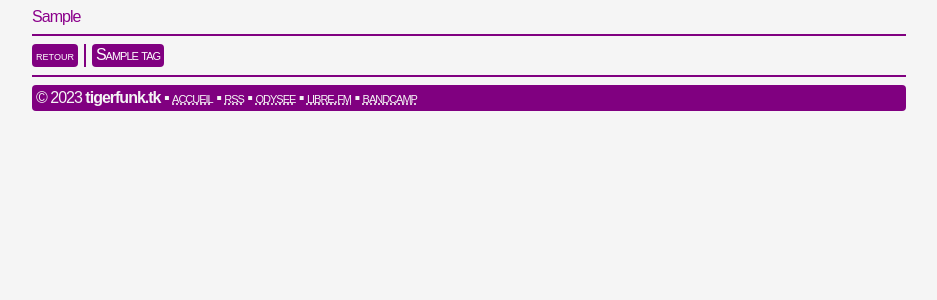
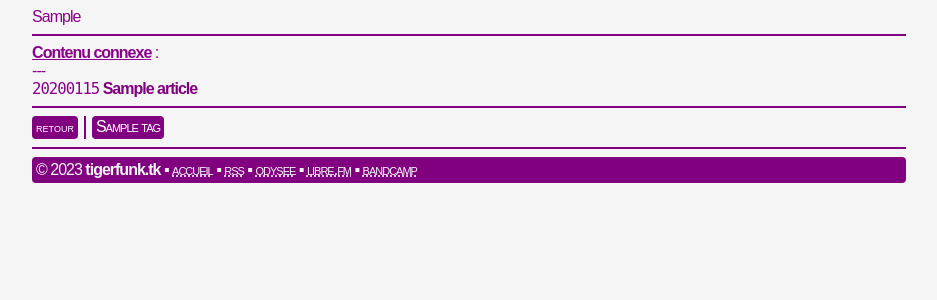
Before and after one commit to teegre/tigerfunk.tk, a Django app: page /article/1/ in a window 1280 px wide. Shown: the part 179-479 px from the top of the page, without its empty margins (171-1108 px from the left). Run offline with Django 4.2, Linux system fonts and the light colour scheme; tables that the repository leaves empty hold one stand-in row (values such as "Sample post").

Commit message:
article: added related articles.

```diff
--- a/tigerfunk/home/models.py
+++ b/tigerfunk/home/models.py
@@ -40,10 +40,11 @@ class Article(models.Model):
   date = models.DateTimeField('date de publication')
   entry = models.TextField()
   keywords = models.CharField(max_length=255, default='', blank=True)
+  hidden = models.BooleanField(default=False)
   og_type = models.CharField(max_length=50, default='', blank=True)
   og_image = models.CharField(max_length=255, default='', blank=True)
-  hidden = models.BooleanField(default=False)
   tag = models.ManyToManyField(Tag)
+  related = models.ManyToManyField('self', blank=True)
 
   @property
   def is_new(self):
--- a/tigerfunk/home/templates/home/detail.html
+++ b/tigerfunk/home/templates/home/detail.html
@@ -11,6 +11,26 @@
   <main>
     <article>{{ article.entry|safe }}</article>
     <hr>
+    {% if article.related.get_queryset %}
+    <u><b>Contenu connexe</b></u> :
+    <br>
+    ---
+    <br>
+    <ul>
+    {% for related_article in article.related.get_queryset %}
+      <li class="content-link">
+        <span class="a-date">{{ related_article.date|date:'Ymd' }}</span>
+        {% if related_article.is_new %}
+        <span class="new">nouveau</span>
+        {% endif %}
+        <a href="{% url 'detail' related_article.uid %}">
+          <strong>{{ related_article.title }}</strong>
+        </a>
+      </li>
+    </ul>
+    {% endfor %}
+    <hr>
+    {% endif %}
     <div class="tag-bar">
       <button id="btn-back" type="button" onclick="history.back()">retour</button>
       <span class="vl"></span>
```
